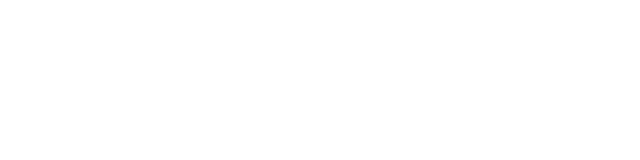
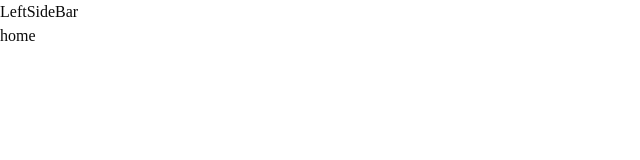
Before and after one commit to ArafatAli-07/Connect, a Next.js app in the folder frontend/: page / in a window 1280 px wide. Shown: the top 160 px of the page, without its empty margins (0-640 px from the left). Built offline with nearby package versions, Linux system fonts and the light colour scheme.

Commit message:
feat: add layout with left sidebar

```diff
--- /dev/null
+++ b/frontend/src/app/(app)/layout.jsx
@@ -0,0 +1,11 @@
+import React from 'react'
+import LeftSideBar from '../components/LeftSideBar'
+
+export default function layout ({children}){
+  return (
+    <div>
+      <LeftSideBar/>
+      {children}
+    </div>
+  )
+}
--- a/frontend/src/app/page.js
+++ b/frontend/src/app/(app)/page.jsx
@@ -3,7 +3,7 @@
 const page = () => {
   return (
     <div>
-
+      home
     </div>
   )
 }
```
